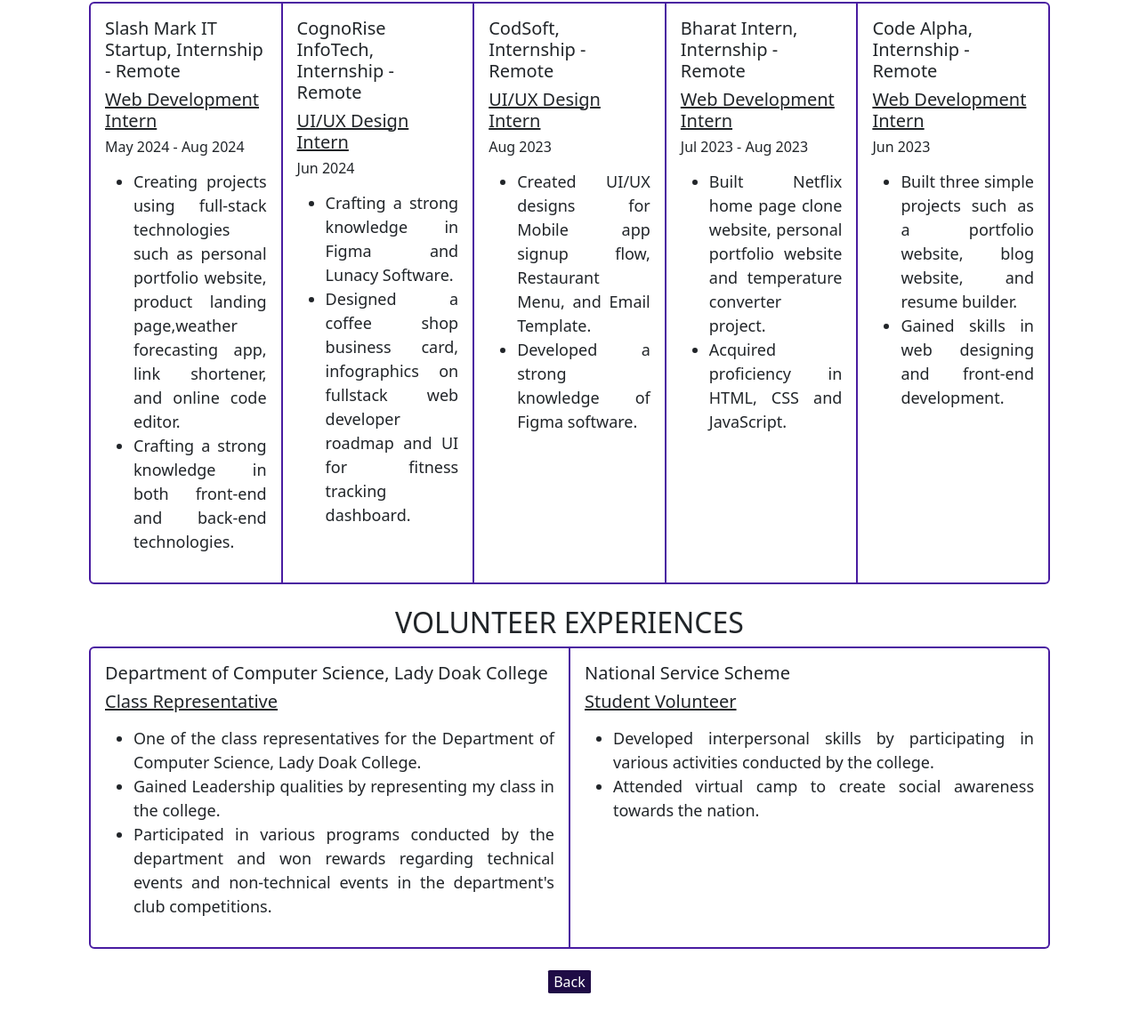
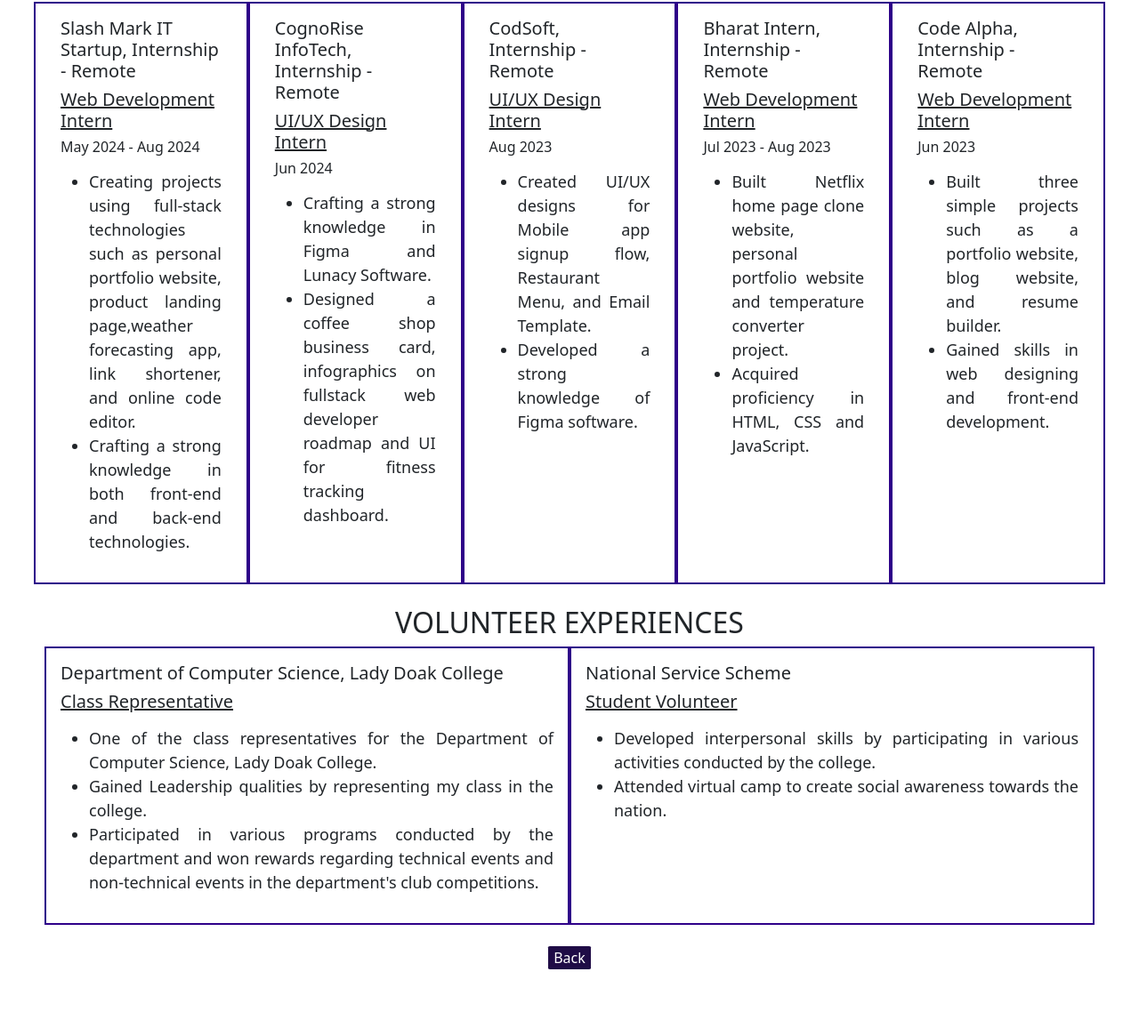
Before and after one commit to madhumitha-ravichandran26/Personal-Porfolio-Website, a plain HTML site: page services_experience.html in a window 1280 px wide. Shown: the part 615-1780 px from the top of the page at 89% size. Drawn offline with nearby package versions, Linux system fonts and the light colour scheme; a web font is replaced by a local one.

Commit message:
change in exp

```diff
--- a/services_experience.html
+++ b/services_experience.html
@@ -50,7 +50,7 @@
 
 <body>
     <div class="main" data-bs-spy="scroll" data-bs-target="#simple-list-example"
-    data-bs-offset="0" style="margin: 100px;" data-bs-smooth-scroll="true" class="scrollspy-example" tabindex="0">
+    data-bs-offset="0" style="margin: 100px 50px;" data-bs-smooth-scroll="true" class="scrollspy-example" tabindex="0">
     <section id="services">
             <h2 style="text-align: center;">SERVICES</h2>
 
@@ -85,10 +85,9 @@
 <br>
         <h2 style="text-align: center;">PROFESSIONAL EXPERIENCES</h2>
 
-    <div class="card-group">
-
-          <div class="card">
-            <div class="card-body" id="exp">
+    <div class="row row-cols-1 row-cols-md-2 row-cols-xl-5">
+          <div class="card" id="exp">
+            <div class="card-body">
               <h5 class="card-title">Slash Mark IT Startup, Internship - Remote</h5>
               <h5 class="card-title"><u>Web Development Intern</u></h5>
               <h6>May 2024 - Aug 2024</h6>
@@ -106,8 +105,8 @@
           </div>
 
 
-          <div class="card">
-            <div class="card-body" id="exp">
+          <div class="card" id="exp">
+            <div class="card-body">
               <h5 class="card-title">CognoRise InfoTech, Internship - Remote</h5>
               <h5 class="card-title"><u>UI/UX Design Intern</u></h5>
               <h6>Jun 2024</h6>
@@ -122,8 +121,8 @@
           </div>
 
 
-            <div class="card">
-              <div class="card-body" id="exp">
+            <div class="card" id="exp">
+              <div class="card-body">
                 <h5 class="card-title">CodSoft, Internship - Remote</h5>
                 <h5 class="card-title"><u>UI/UX Design Intern</u></h5>
                 <h6>Aug 2023</h6>
@@ -136,8 +135,8 @@
               </div>
             </div>
 
-            <div class="card">
-              <div class="card-body" id="exp">
+            <div class="card" id="exp">
+              <div class="card-body">
                 <h5 class="card-title">Bharat Intern, Internship - Remote</h5>
                 <h5 class="card-title"><u>Web Development Intern</u></h5>
                 <h6>Jul 2023 - Aug 2023</h6>
@@ -151,8 +150,8 @@
             </div>
 
 
-          <div class="card">
-            <div class="card-body" id="exp">
+          <div class="card" id="exp">
+            <div class="card-body">
               <h5 class="card-title">Code Alpha, Internship - Remote</h5>
               <h5 class="card-title"><u>Web Development Intern</u></h5>
               <h6>Jun 2023</h6>
@@ -164,7 +163,6 @@
               </p>
             </div>
           </div>
-
 </div>
 
 <br>
@@ -172,8 +170,8 @@
 
       <div class="card-group">
 
-        <div class="card">
-          <div class="card-body" id="exp">
+        <div class="card" id="exp">
+          <div class="card-body">
             <h5 class="card-title">Department of Computer Science, Lady Doak College</h5>
             <h5 class="card-title"><u>Class Representative</u></h5>
             <h6></h6>
@@ -188,8 +186,8 @@
         </div>
 
 
-        <div class="card">
-          <div class="card-body" id="exp">
+        <div class="card" id="exp">
+          <div class="card-body">
             <h5 class="card-title">National Service Scheme</h5>
             <h5 class="card-title"><u>Student Volunteer</u></h5>
             <h6></h6>
--- a/style.css
+++ b/style.css
@@ -119,8 +119,9 @@ section{
   font-size: xx-large;
 }
 
-#ser{
+#ser,#exp{
   border: #2e0089 2px solid;
+  border-radius: 0%;
 }
 
 #edu{
```
